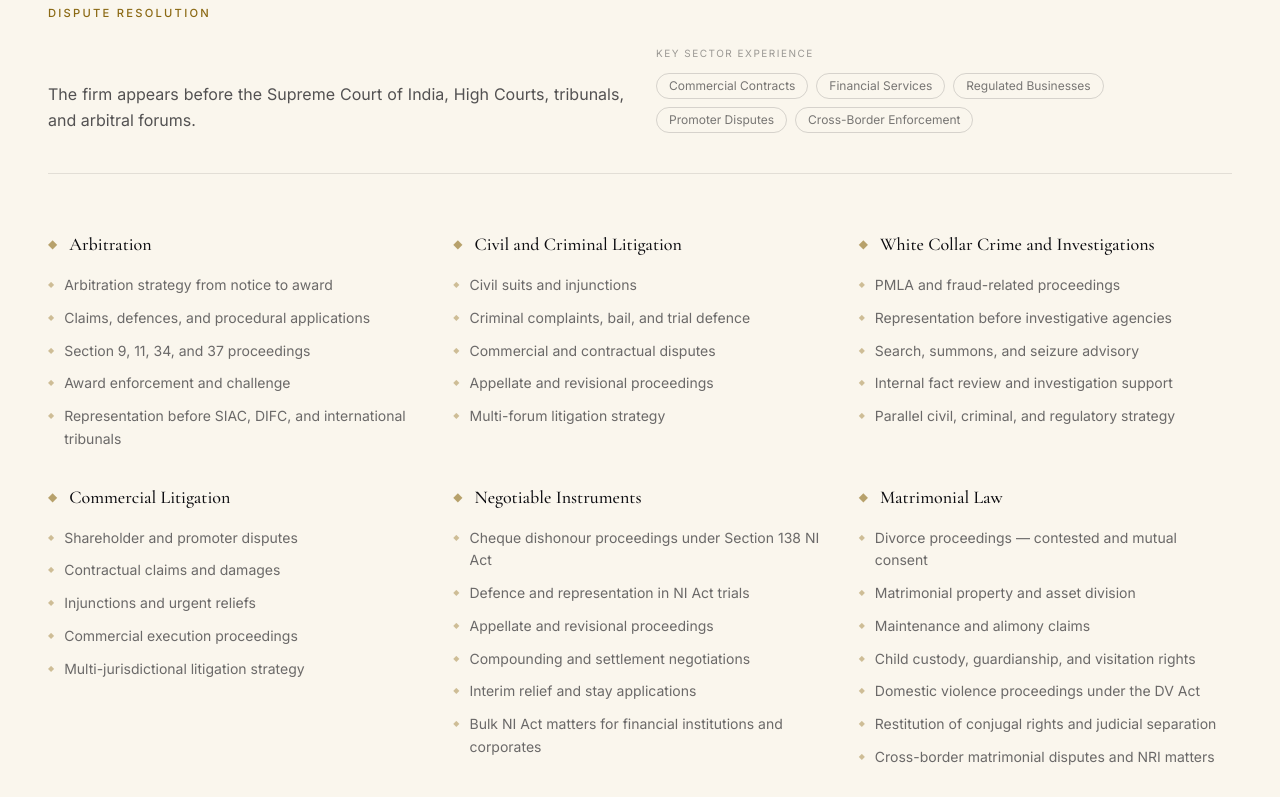
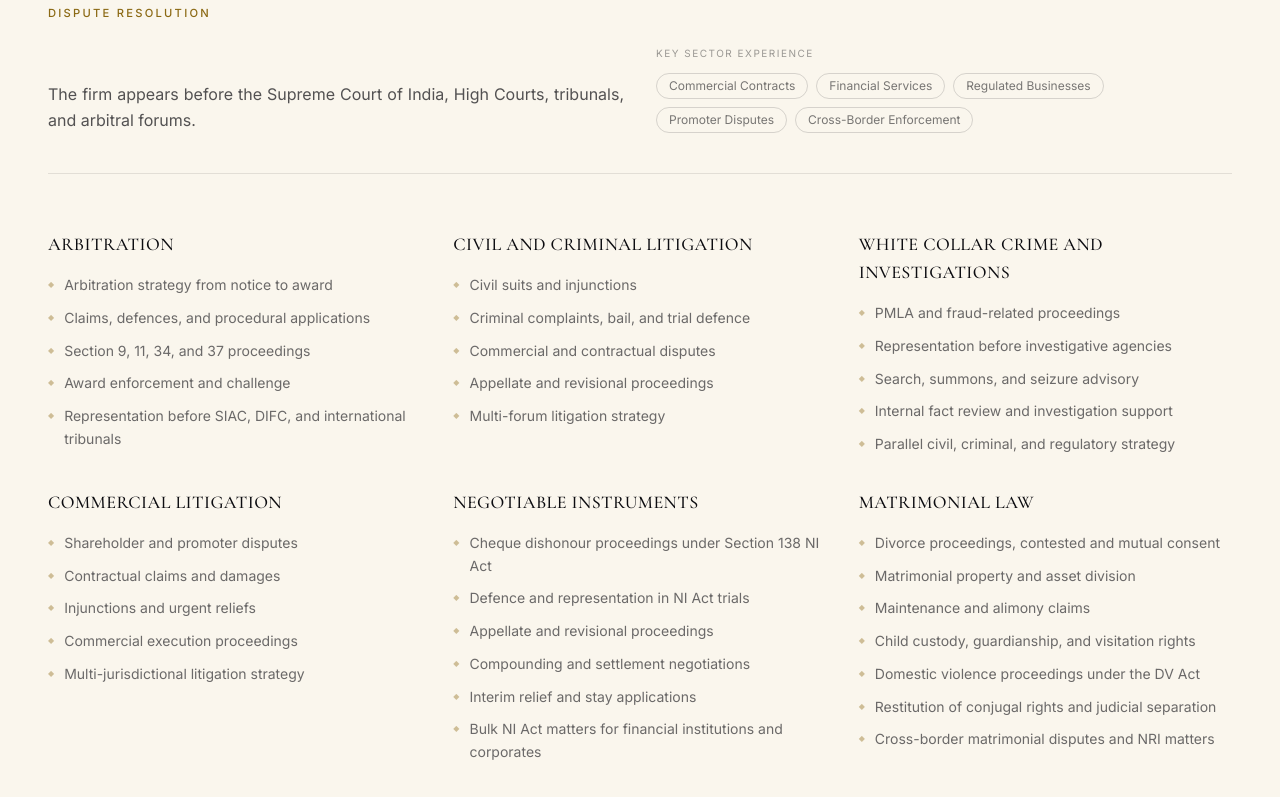
Before and after one commit to kabirsachdeva/White-Tab-Partners-LLP---Website, a Next.js app: page /practice-areas in a window 1280 px wide. Shown: the part 2609-3406 px from the top of the page. Built offline with nearby package versions, Linux system fonts and the light colour scheme.

Commit message:
Uppercase practice area headings, remove bullets and em dash

```diff
--- a/app/practice-areas/PracticeAreasPageContent.tsx
+++ b/app/practice-areas/PracticeAreasPageContent.tsx
@@ -87,8 +87,7 @@ export default function PracticeAreasPageContent() {
             >
               {group.areas.map((area) => (
                 <motion.div key={area.name} variants={fadeUp} className="group">
-                  <h3 className="font-serif text-lg text-dark font-medium mb-4 flex items-center gap-3">
-                    <span className="text-gold/60 text-xs flex-shrink-0">◆</span>
+                  <h3 className="font-serif text-lg text-dark font-medium mb-4 uppercase tracking-wide">
                     {area.name}
                   </h3>
                   <ul className="space-y-2.5">
--- a/lib/data.ts
+++ b/lib/data.ts
@@ -362,7 +362,7 @@ export const practiceAreaGroups = [
       {
         name: "Matrimonial Law",
         items: [
-          "Divorce proceedings — contested and mutual consent",
+          "Divorce proceedings, contested and mutual consent",
           "Matrimonial property and asset division",
           "Maintenance and alimony claims",
           "Child custody, guardianship, and visitation rights",
```
